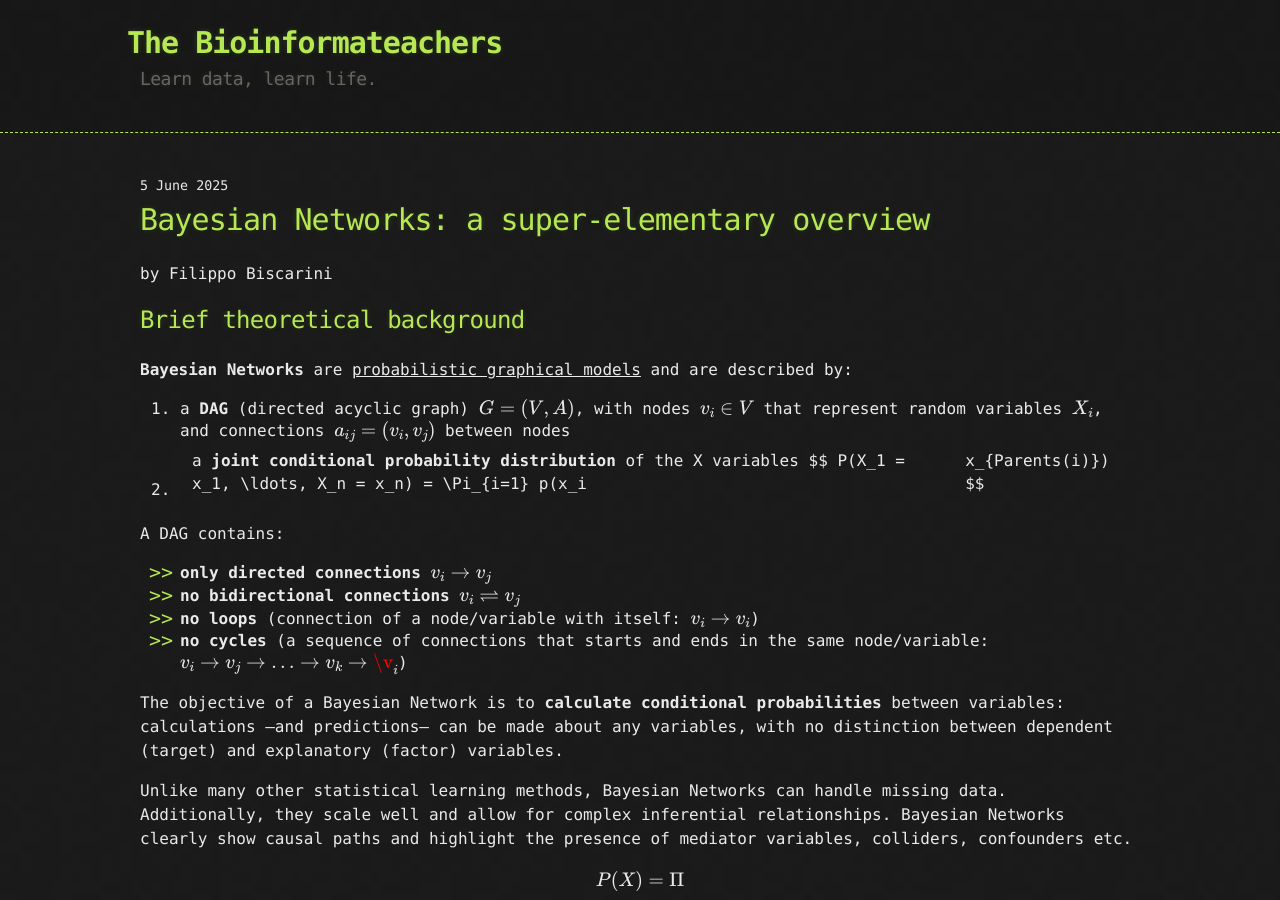
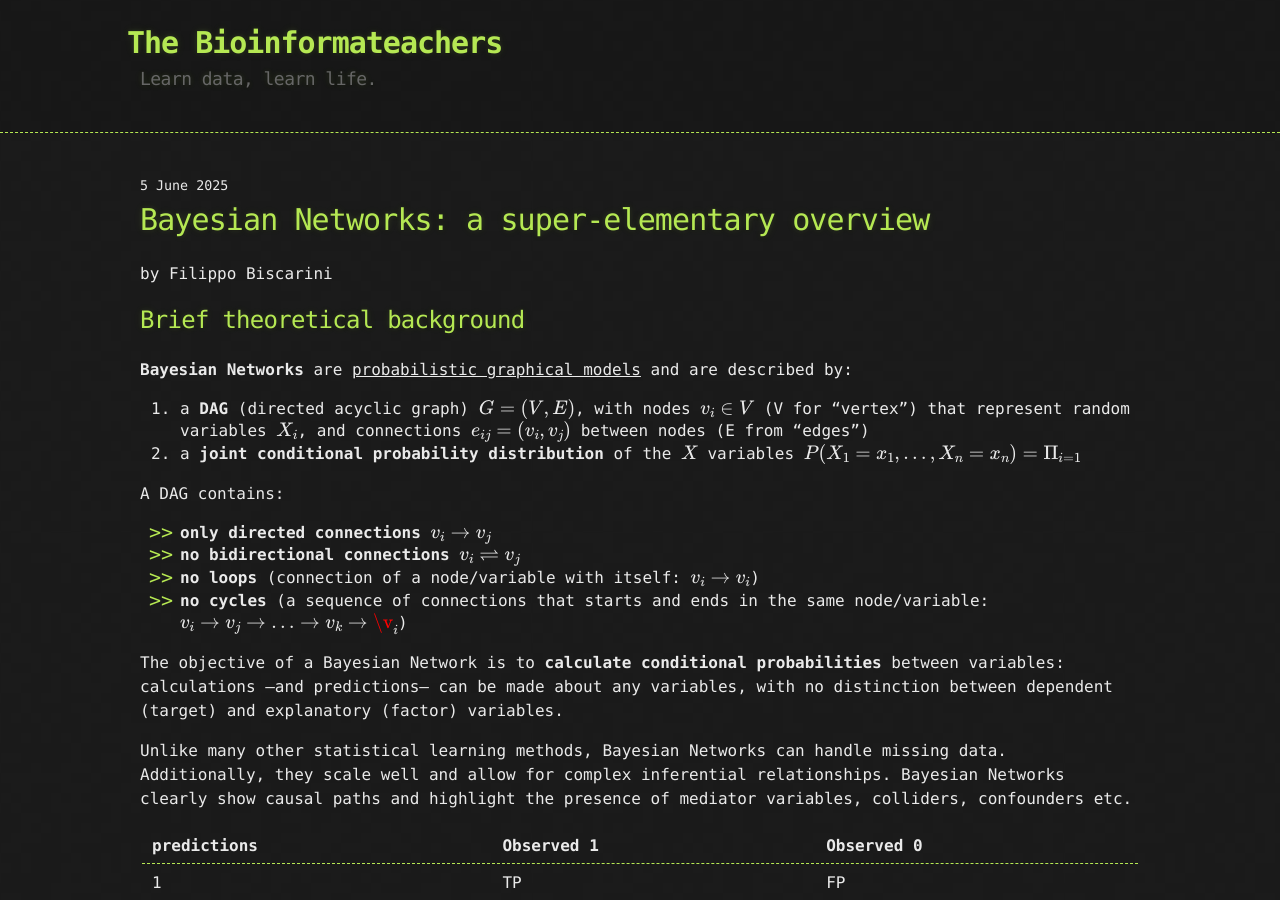
Before and after one commit to bioinformateachers/bioinformateachers.github.io, a Jekyll site: the page built from _posts/2025-06-05-bayesian-networks.md, in a window 1280 px wide and 900 px high. Built offline with Jekyll 4.4.1, drawn with Linux system fonts in a browser that asks for light colours; formulas are drawn with MathJax 3.

Commit message:
fixing math rendition

```diff
--- a/_posts/2025-06-05-bayesian-networks.md
+++ b/_posts/2025-06-05-bayesian-networks.md
@@ -10,15 +10,17 @@ categories: STATISTICS BAYES GRAPHS
 
 **Bayesian Networks** are <u>probabilistic graphical models</u> and are described by:
 
-1. a **DAG** (directed acyclic graph) $$G = (V,A)$$, with nodes $$v_i \in V$$ that represent random variables $$ X_i $$, and connections $$ a_{ij} = (v_i, v_j) $$ between nodes
-2. a **joint conditional probability distribution** of the X variables $$ P(X_1 = x_1, \ldots, X_n = x_n) = \Pi_{i=1} p(x_i | x_{Parents(i)}) $$
+1. a **DAG** (directed acyclic graph) $$G = (V,E)$$, with nodes $$ v_{i} \in V $$ (V for "vertex") that represent random variables
+$$X_{i}$$,
+and connections $$ e_{ij} = (v_i, v_j) $$ between nodes (E from "edges")
+2. a **joint conditional probability distribution** of the $$X$$ variables $$P(X_1 = x_1, \ldots, X_n = x_n) = \Pi_{i=1}$$
 
 A DAG contains:
 
 - **only directed connections** $$ v_i \rightarrow v_j $$
 - **no bidirectional connections** $$ v_i \rightleftharpoons v_j $$
-- **no loops** (connection of a node/variable with itself: $$ v_i \rightarrow v_i $$)
-- **no cycles** (a sequence of connections that starts and ends in the same node/variable: $$ v_i \rightarrow v_j \rightarrow \ldots \rightarrow v_k \rightarrow \v_i $$)
+- **no loops** (connection of a node/variable with itself: $$ v_{i} \rightarrow v_i $$)
+- **no cycles** (a sequence of connections that starts and ends in the same node/variable: $$ v_i \rightarrow v_j \rightarrow \ldots \rightarrow v_k \rightarrow \v_{i} $$)
 
 The objective of a Bayesian Network is to **calculate conditional probabilities** between variables:
 calculations --and predictions-- can be made about any variables, with no distinction between dependent (target) and explanatory (factor) variables.
@@ -26,11 +28,6 @@ calculations --and predictions-- can be made about any variables, with no distin
 Unlike many other statistical learning methods, Bayesian Networks can handle missing data.
 Additionally, they scale well and allow for complex inferential relationships.
 Bayesian Networks clearly show causal paths and highlight the presence of mediator variables, colliders, confounders etc.
-
-$$
-P(X) = \Pi
-$$
-
 
 | predictions | Observed 1 | Observed 0 |
 |:------------|:-----------|:-----------|
```
